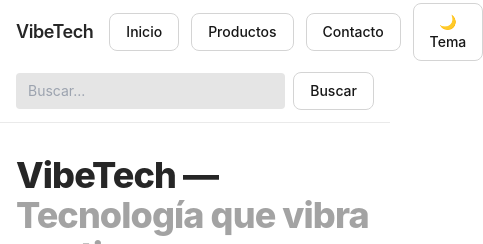
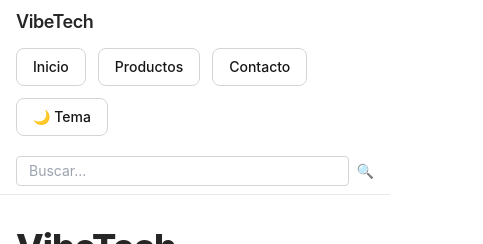
Before and after one commit to HSevenn/vibetech, a Next.js app: page / in a window 390 px wide. Shown: the top 244 px of the page, 483 px wide, since content can reach past the window. Built offline with nearby package versions, Linux system fonts and the light colour scheme; no server answers; the database is empty.

Commit message:
Update Navbar.tsx

```diff
--- a/components/Navbar.tsx
+++ b/components/Navbar.tsx
@@ -5,41 +5,46 @@ import ThemeToggle from '@/components/ThemeToggle';
 export default function Navbar() {
   return (
     <header className="border-b border-neutral-200/80 dark:border-neutral-800/80 bg-white/70 dark:bg-neutral-950/70 backdrop-blur">
-      <div className="container-max px-4">
-        {/* Fila principal del navbar */}
-        <div className="flex h-16 items-center justify-between gap-4">
-          <Link href="/" className="text-lg md:text-xl font-semibold tracking-tight">
+      <div className="container-max flex flex-col md:flex-row md:items-center md:justify-between gap-3 px-4 py-2">
+        {/* Logo */}
+        <div className="flex items-center justify-between w-full md:w-auto">
+          <Link
+            href="/"
+            className="text-lg md:text-xl font-semibold tracking-tight"
+          >
             VibeTech
           </Link>
+        </div>
 
-          <nav className="flex items-center gap-3">
-            <Link href="/" className="btn btn-outline">Inicio</Link>
-            <Link href="/productos" className="btn btn-outline">Productos</Link>
-            <Link href="/contacto" className="btn btn-outline">Contacto</Link>
+        {/* Navegación + buscador */}
+        <nav className="flex flex-col md:flex-row md:items-center gap-3 w-full md:w-auto">
+          <div className="flex flex-wrap gap-3">
+            <Link href="/" className="btn btn-outline">
+              Inicio
+            </Link>
+            <Link href="/productos" className="btn btn-outline">
+              Productos
+            </Link>
+            <Link href="/contacto" className="btn btn-outline">
+              Contacto
+            </Link>
             <ThemeToggle />
+          </div>
 
-            {/* Buscador SOLO escritorio */}
-            <form action="/buscar" className="hidden md:flex items-center gap-2">
+          {/* Buscador */}
+          <form
+            action="/buscar"
+            className="flex w-full md:w-auto items-center gap-2 mt-2 md:mt-0"
+          >
             <input
               name="q"
               placeholder="Buscar..."
-                className="rounded px-3 py-1 text-sm w-48 lg:w-64 bg-neutral-200 dark:bg-neutral-800"
+              className="w-full md:w-64 rounded px-3 py-1 text-sm border border-neutral-300 dark:border-neutral-700 bg-white dark:bg-neutral-900"
             />
             <button className="text-sm opacity-80 hover:opacity-100">🔍</button>
           </form>
         </nav>
       </div>
-
-        {/* Buscador SOLO móvil (debajo del navbar) */}
-        <form action="/buscar" className="md:hidden mt-2 mb-3 flex items-center gap-2">
-          <input
-            name="q"
-            placeholder="Buscar..."
-            className="flex-1 rounded px-3 py-2 text-sm bg-neutral-200 dark:bg-neutral-800"
-          />
-          <button className="btn btn-outline text-sm">Buscar</button>
-        </form>
-      </div>
     </header>
   );
 }
```
Lines whose indentation alone changed are shown as unchanged.
